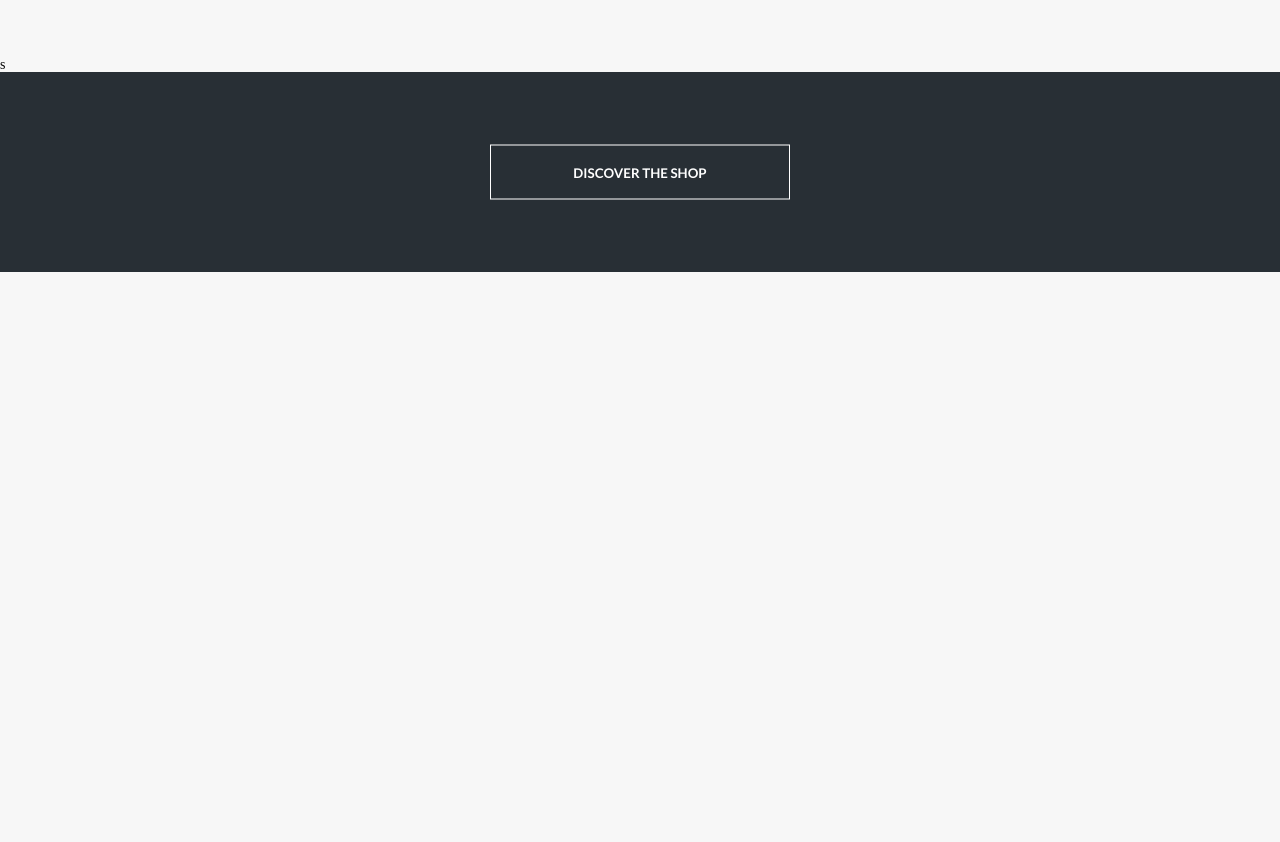
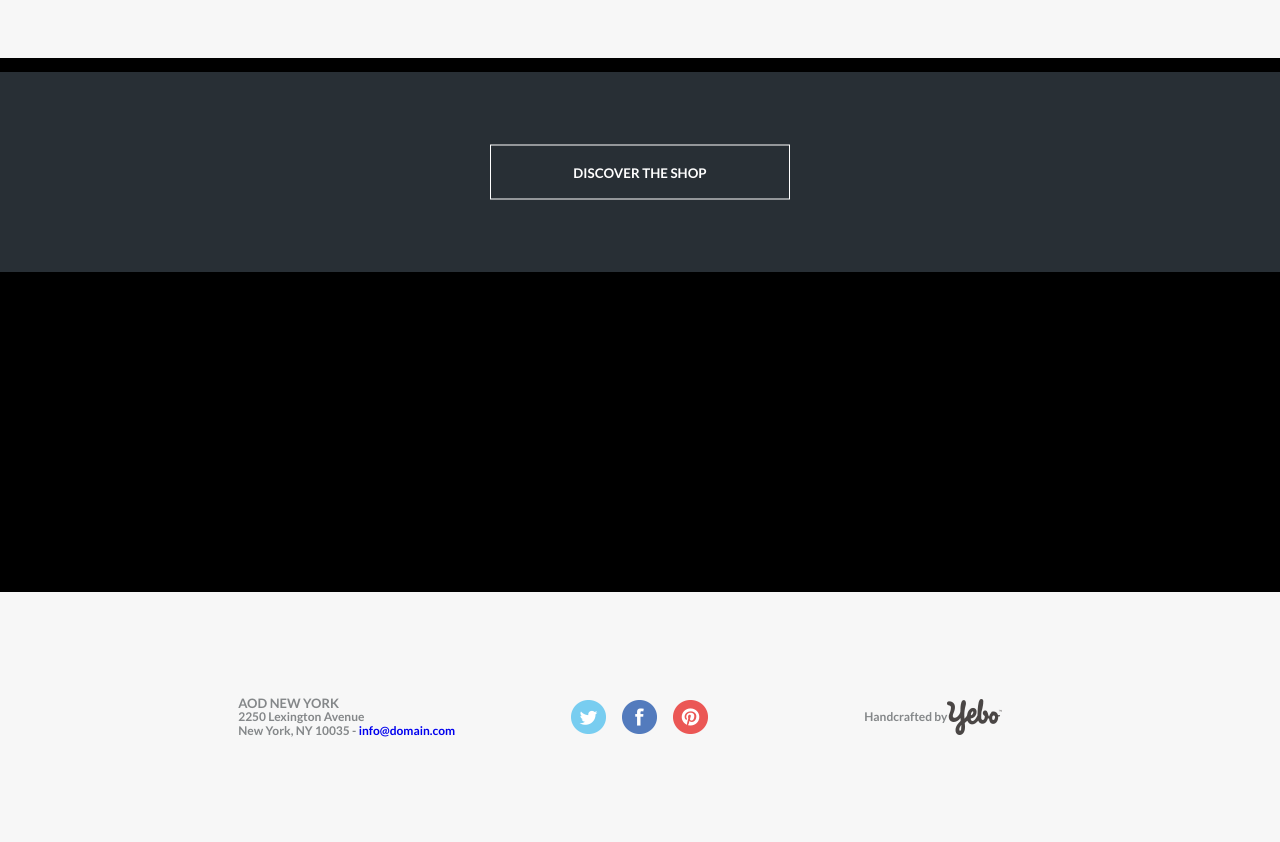
Before and after one commit to GreyTob/baseBicycle, a plain HTML site: page index.html in a window 1280 px wide. Shown: the part 3482-4324 px from the top of the page. Before the commit the page ends 4074 px from the top, so only its background shows below. Drawn offline with Linux system fonts and the light colour scheme.

Commit message:
создал футер

```diff
--- a/#sourse/scss/style.scss
+++ b/#sourse/scss/style.scss
@@ -239,6 +239,7 @@ body, .wraper  {
 }
 
 .shop {
+	background-color: #000;
 	height: 534px;
 	.red_button {}
 	.discover {
@@ -265,3 +266,69 @@ body, .wraper  {
 	}
 
 }
+
+.footer {
+	height: 250px;
+	background-color: #f7f7f7;
+	.container {
+		height: 250px;
+		display: flex;
+		justify-content: space-between;
+		margin: 0 87.5px;
+	}
+
+	.info {
+		width: 475px;
+		display: flex;
+		justify-content: center;
+		align-items: center;
+		.centr {
+			h2 {
+				@extend %h2fonts;
+				margin-left: 150px;
+				font-size: 13px;
+				color: $color_4;
+			}
+			p {
+				@extend %pfonts;
+				margin-left: 150px;
+				font-size: 12px;
+				line-height: 14px;
+
+			}
+
+		}
+
+	}
+
+	.links {
+		width: 475px;
+		display: flex;
+		justify-content: center;
+		align-items: center;
+
+		img {
+			width: 35px;
+			height: 34;
+			margin: 0 8px;
+		}
+	}
+
+	.logo {
+		display: flex;
+		justify-content: center;
+		align-items: center;
+		width: 475px;
+		img {
+			width: 55px;
+			height: 36px;
+			margin-right: 150px;
+		}
+		p {
+			font-family: lato;
+			font-size: 12px;
+			line-height: 14px;
+			color: $color_4;
+		}
+	}
+}
--- a/index.html
+++ b/index.html
@@ -10,7 +10,7 @@
 <div class="wraper">
 	<div class="header">
 		<div class="contain">
-			<nav class="main_menu">
+			<nav class="main_menu" id="main_menu">
 				<ul>
 					<li><a href="#">About us</a></li>
 					<li><a href="#">Work</a></li>
@@ -111,6 +111,29 @@
 		</div>
 	</section>
 
+	<footer class="footer">
+		<div class="container">
+			<div class="info">
+				<div class="centr">
+					<h2>AOD New York</h2>
+					<p>2250 Lexington Avenue</p>
+					<p>New York, NY 10035  - <a href="#">info@domain.com</a></p>
+				</div>
+			</div>
+			<div class="links">
+				<a href="#"><img src="img/footer_twitt.png" alt="twitter"></a>
+				<a href="#"><img src="img/footer_fb.png" alt="facebook"></a>
+				<a href="#"><img src="img/footer_pint.png" alt="pinterest"></a>
+
+			</div>
+			<div class="logo">
+				<p>Handcrafted by</p>
+				<a href="#main_menu"><img src="img/footer_logo.png" alt="logo"></a>
+			</div>
+
+		</div>
+	</footer>
+
 </div>
 </body>
 </html>
```
Also changed, not shown: css/style.css, img/footer_fb.png (added), img/footer_logo.png (added), img/footer_pint.png (added), img/footer_twitt.png (added).
